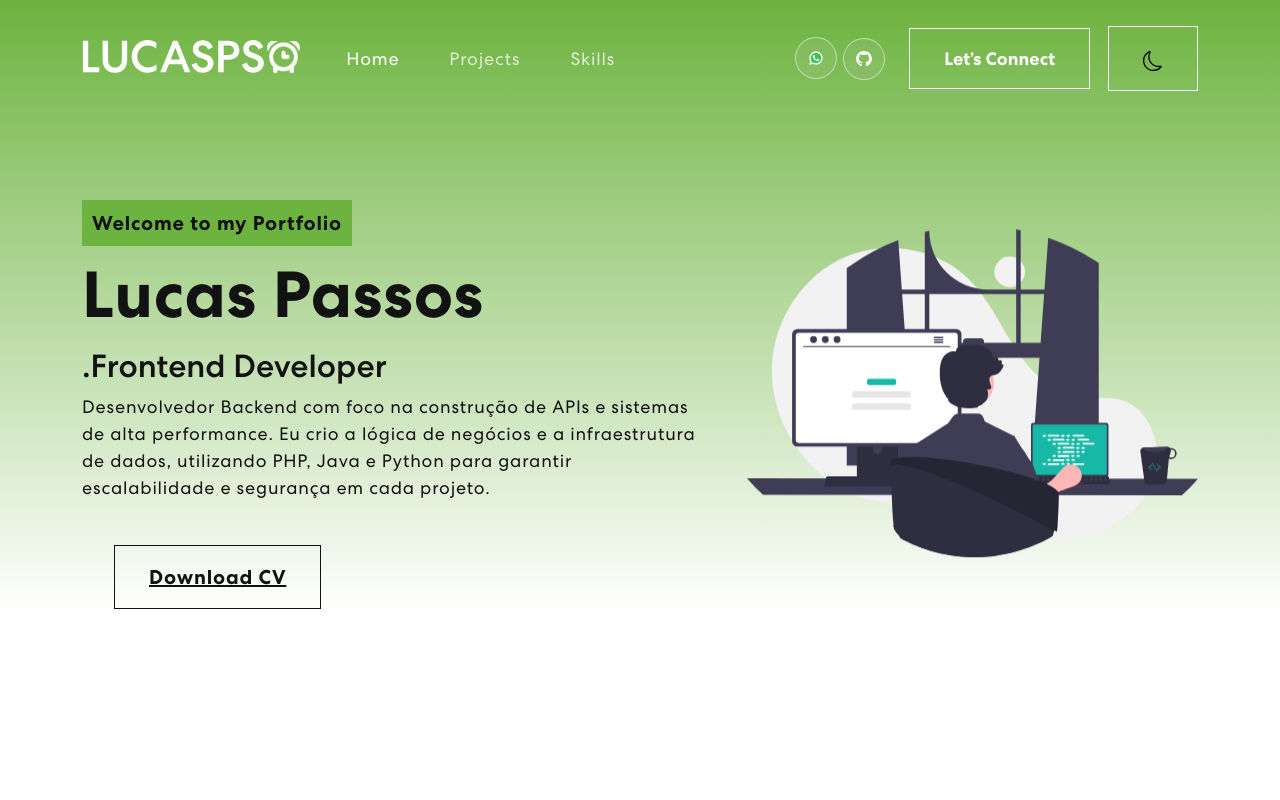
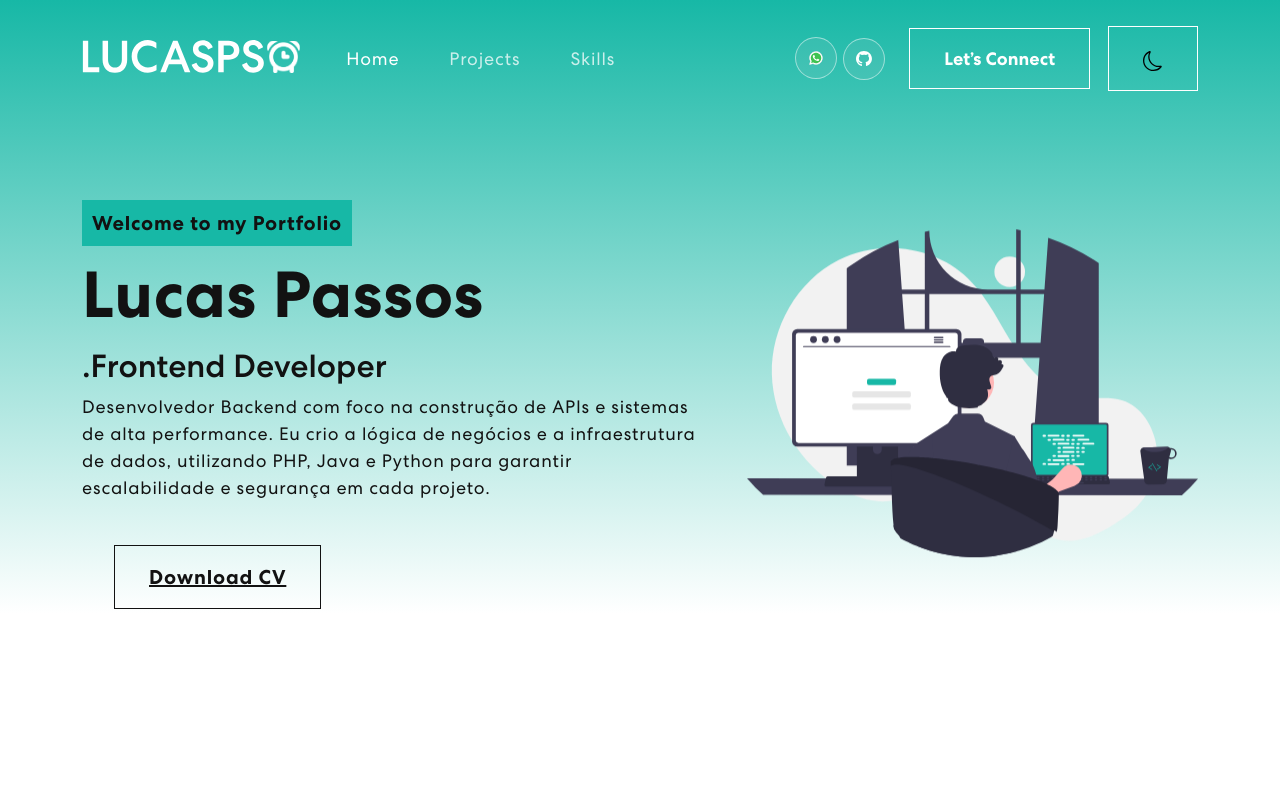
Before and after one commit to lucaspscode/personal-portfolio, a React (Create React App) app: page / in a window 1280 px wide. Shown: the top 800 px of the page. Built offline with nearby package versions, Linux system fonts and the light colour scheme.

Commit message:
feat: Implementa seletor de Dark Mode e configura variaveis CSS do Spring

```diff
--- a/src/App2.css
+++ b/src/App2.css
@@ -18,7 +18,7 @@
 /* NOVO: Spring Color Variables & Tema Padrão (CLARO) */
 :root {
     /* Cores de Base (Modo Claro) */
-    --color-spring-green: #6DB33F;
+    --color-spring-green: #17b8a6;
     --color-bg: #FFFFFF;
     --color-text: #121212;
     --color-section-dark: #121212;
```
